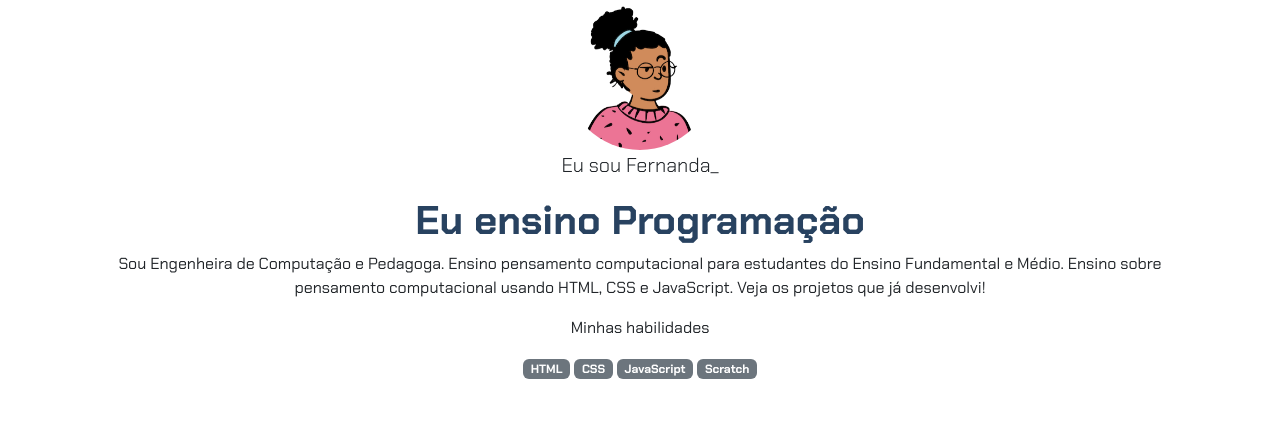
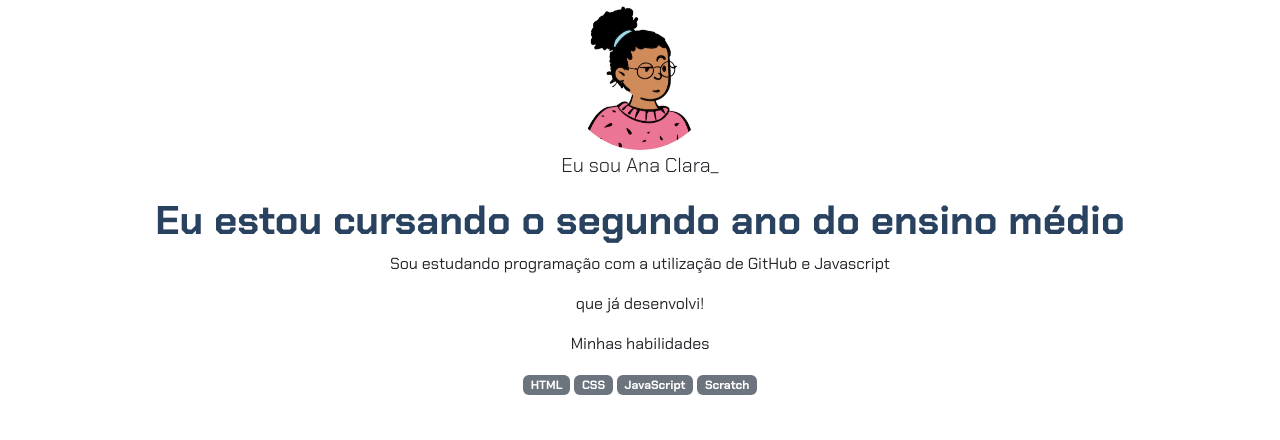
Before and after one commit to AnninhaC/meu-portifolio, a plain HTML site: page index.html in a window 1280 px wide. Shown: the top 440 px of the page. Drawn offline with nearby package versions, Linux system fonts and the light colour scheme; files whose address does not match are found by name.

Commit message:
Update index.html

```diff
--- a/index.html
+++ b/index.html
@@ -13,10 +13,10 @@
     <header class="container text-center">
         <img src="img/avatar-perfil.png" alt="avatar da Fernanda" class="rounded-circle" width="150" height="150"
             srcset="">
-        <p class="lead">Eu sou Fernanda_</p>
-        <h1>Eu ensino Programação</h1>
-        <p>Sou Engenheira de Computação e Pedagoga. Ensino pensamento computacional para estudantes do Ensino
-            Fundamental e Médio. Ensino sobre pensamento computacional usando HTML, CSS e JavaScript. Veja os projetos
+    <p class="lead">Eu sou Ana Clara_</p>
+        <h1>Eu estou cursando o segundo ano do ensino médio</h1>
+        <p>Sou estudando programação com a utilização de GitHub e Javascript </p>
+
             que já desenvolvi!</p>
         <p>Minhas habilidades</p>
         <div>
```
